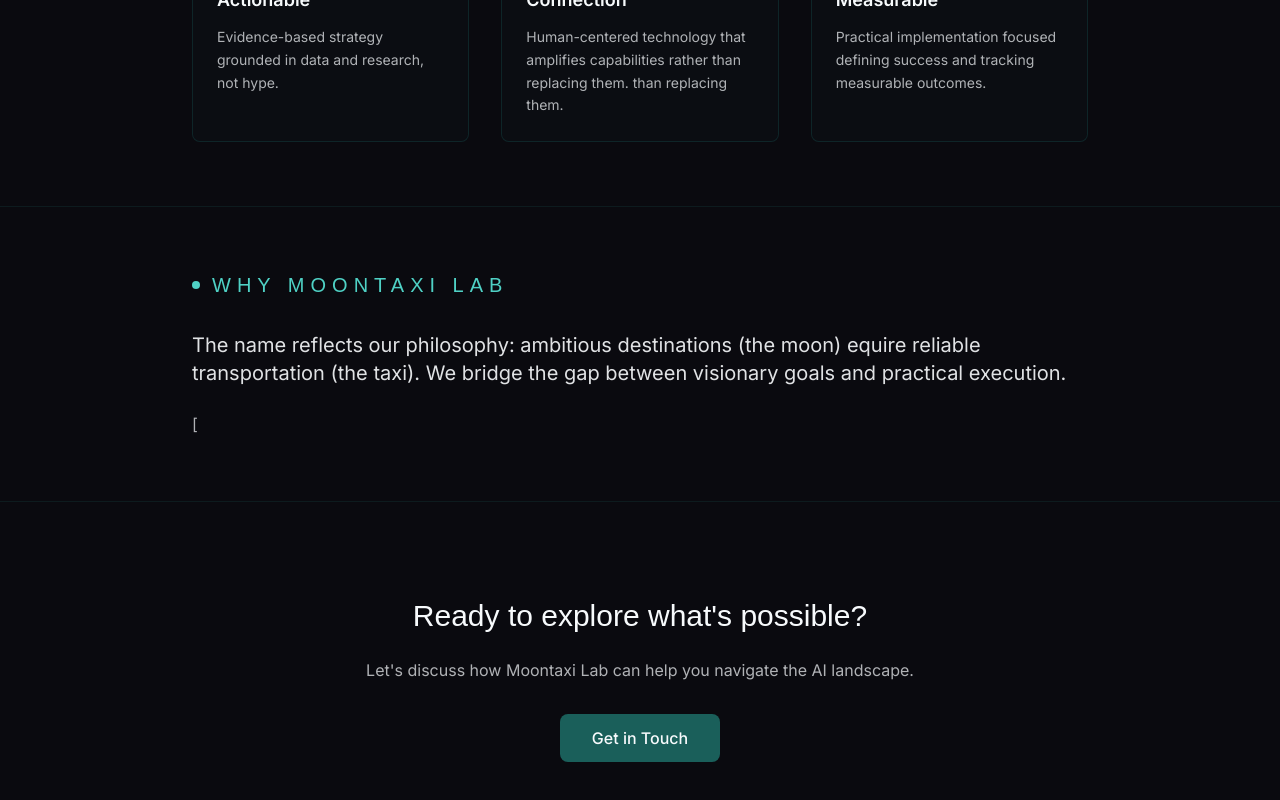
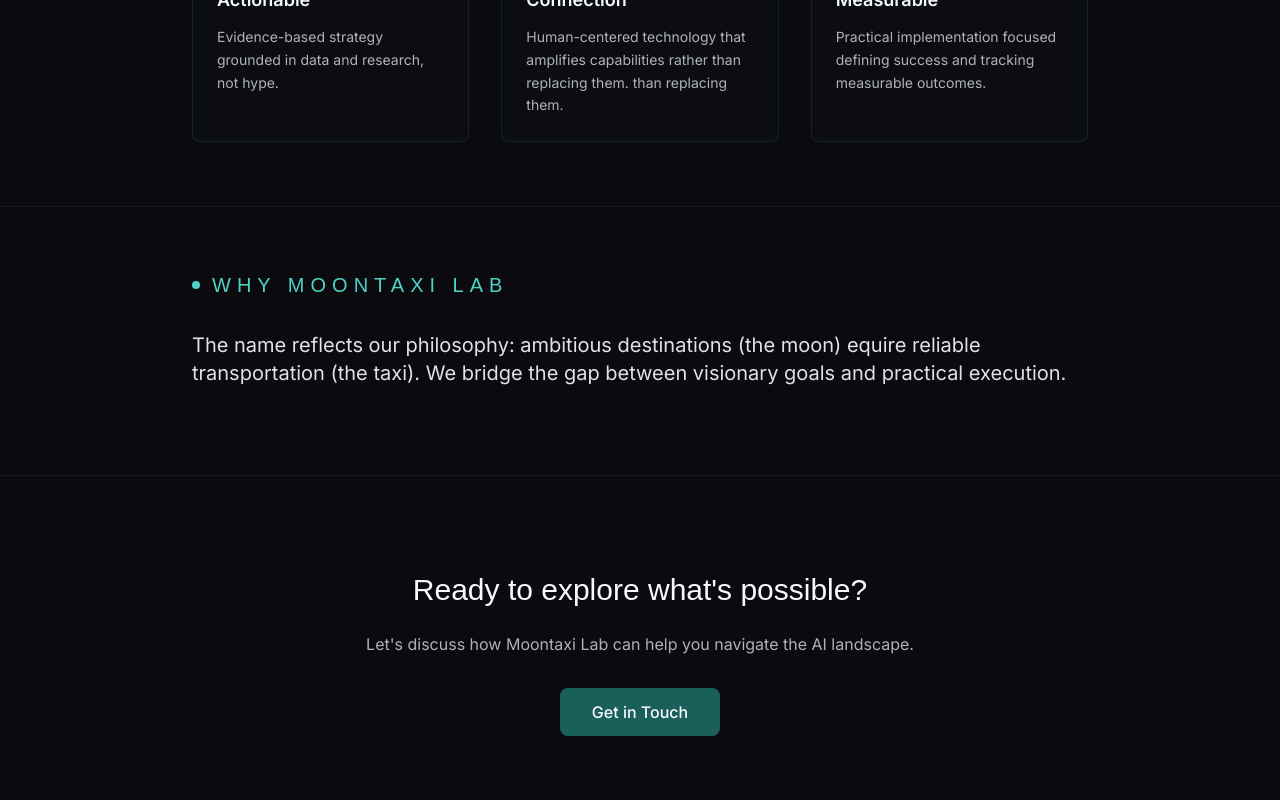
Before and after one commit to Missmoontaxi/moontaxi-lab, a Next.js app: page /about in a window 1280 px wide. Shown: the part 1238-2038 px from the top of the page. Built offline with nearby package versions, Linux system fonts and the light colour scheme; a web font is replaced by a local one.

Commit message:
Update About page content

```diff
--- a/src/app/about/page.tsx
+++ b/src/app/about/page.tsx
@@ -128,7 +128,7 @@
             visionary goals and practical execution.
           </p>
           <p className="text-star-white/70 leading-relaxed">
-            [
+
           </p>
         </div>
       </section>
```
